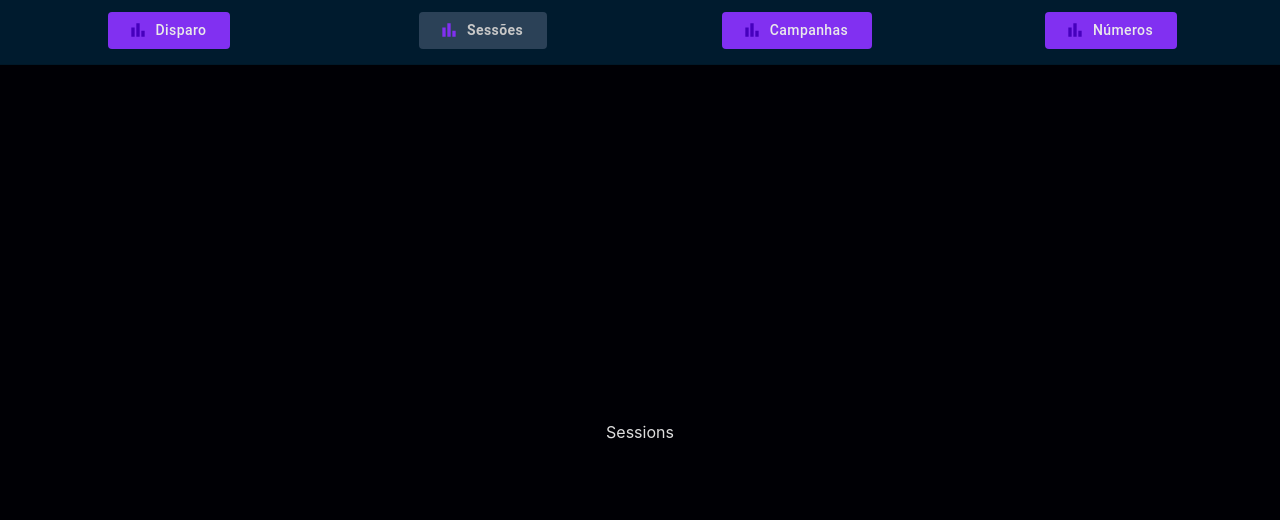
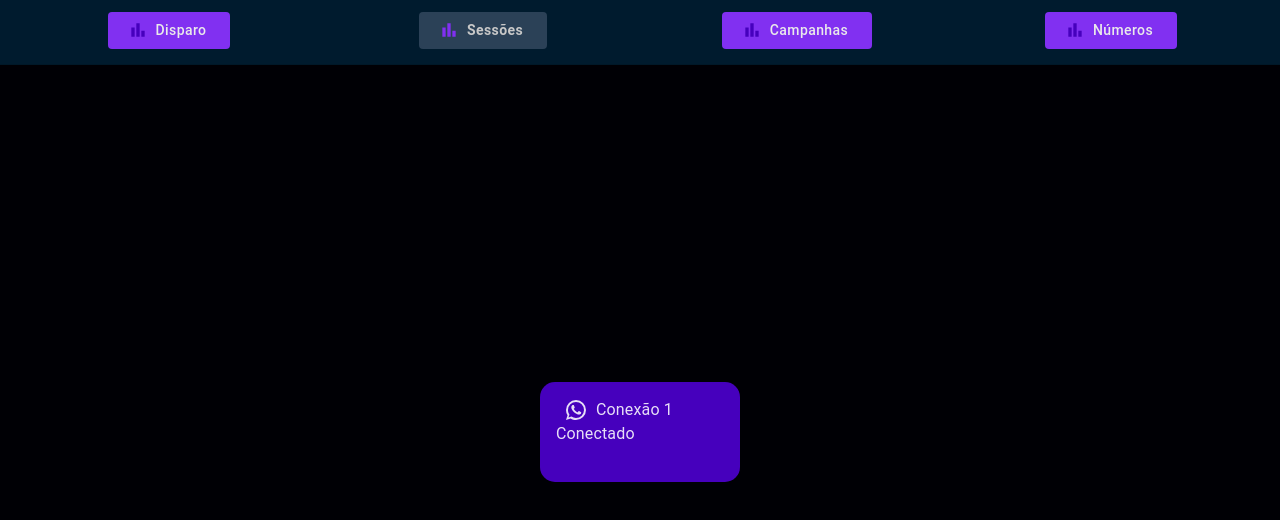
Before and after one commit to caiobrito18/My-Disparo, a React (Vite) app: page /sessions in a window 1280 px wide. Shown: the top 520 px of the page. Built offline with nearby package versions, Linux system fonts and the light colour scheme.

Commit message:
:construction:/inicio-tela-sessoes

```diff
--- a/src/components/Instancias.tsx
+++ b/src/components/Instancias.tsx
@@ -1,5 +1,7 @@
+import { WhatsApp } from "@mui/icons-material";
+import { Box, Typography } from "@mui/material";
 import { FormEvent, useState } from "react";
-import DataTable, { TableColumn, TableRow } from "react-data-table-component";
+import { TableColumn, TableRow } from "react-data-table-component";
 import api from "../services/api";
 
 interface DataRow {
@@ -7,6 +9,9 @@ interface DataRow {
   conexao: string
   name: string
   id: string
+}
+interface CardProps{
+
 }
 
 export default function useInstancias () {
@@ -69,35 +74,23 @@ export default function useInstancias () {
 
   return {
     sessoes: selected,
-    render: (
-      <form
-        onSubmit={async (e) => await loadInstances(e, url)}
-        className="align-middle justify-around p-0 m-0 h-[100%]"
-      >
-        <input
-          type="text"
-          className="focus:outline-none rounded"
-          name="url"
-          value={url}
-          onChange={(e) => setUrl(e.target.value)}
-        />
-        <section className=" h-20 bg-slate-800 self-center m-0 p-0 grid-rows-1">
-          <DataTable
-            theme="dark"
-            columns={columns}
-            data={instanceArray}
-            selectableRows
-            onSelectedRowsChange={handleSelected}
-            pagination
-          />
-          <input
-            type="submit"
-            className="round h-10 w-20 bg-red-900"
-            name="search"
-            value="listar"
-          />
-        </section>
-      </form>
+    Card:()=>(
+      <Box sx={{
+        width:200,
+        height:100,
+        borderRadius:"15px",
+        backgroundColor:"primary.dark",
+        p:2,
+        display:'flex',
+        flexDirection:"column",
+        alignItems:"start"
+      }}>
+        <Box sx={{display:'flex'}}>
+        <WhatsApp sx={{mx:1}}/>
+        <Typography>Conexão 1</Typography>
+        </Box>
+        <Typography>Conectado</Typography>
+      </Box>
     )
   };
 }
--- a/src/pages/Disparo.tsx
+++ b/src/pages/Disparo.tsx
@@ -18,7 +18,7 @@ import "../css/App.css";
 import api from "../services/api";
 
 const Disparo = () => {
-  const { render, sessoes } = useInstancias();
+  const {  sessoes } = useInstancias();
   const [columns, setColumns] = useState<any[]>([]);
   const [data, setData] = useState<any[]>([]);
   const [url, setUrl] = useState("");
--- a/src/pages/Sessions.tsx
+++ b/src/pages/Sessions.tsx
@@ -1,8 +1,12 @@
-import React from 'react'
+import useInstancias from '../components/Instancias'
 
 const Sessions = () => {
+  const {Card} = useInstancias()
+
   return (
-    <div>Sessions</div>
+    <div>
+      <Card ></Card>
+    </div>
   )
 }
 
```
